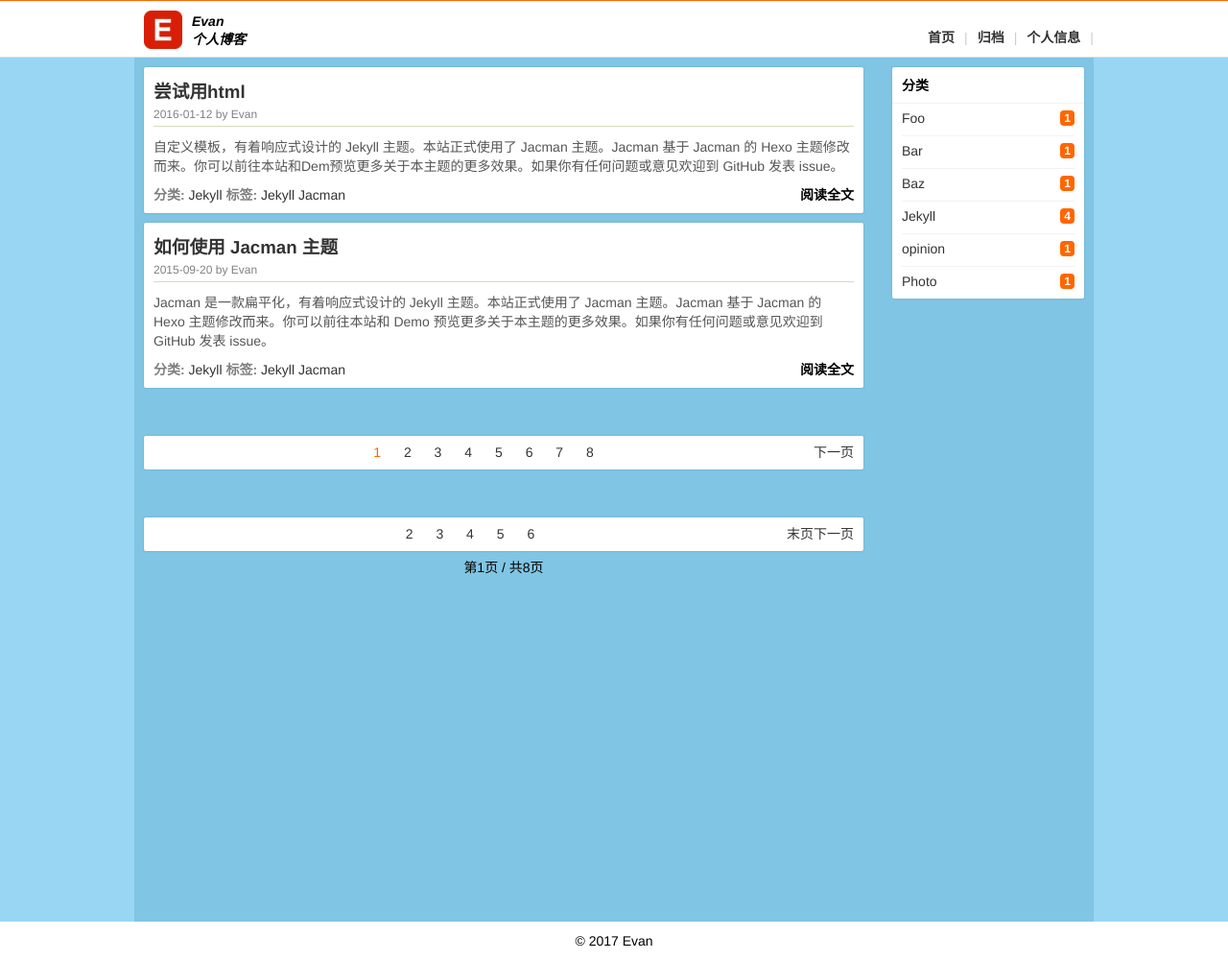
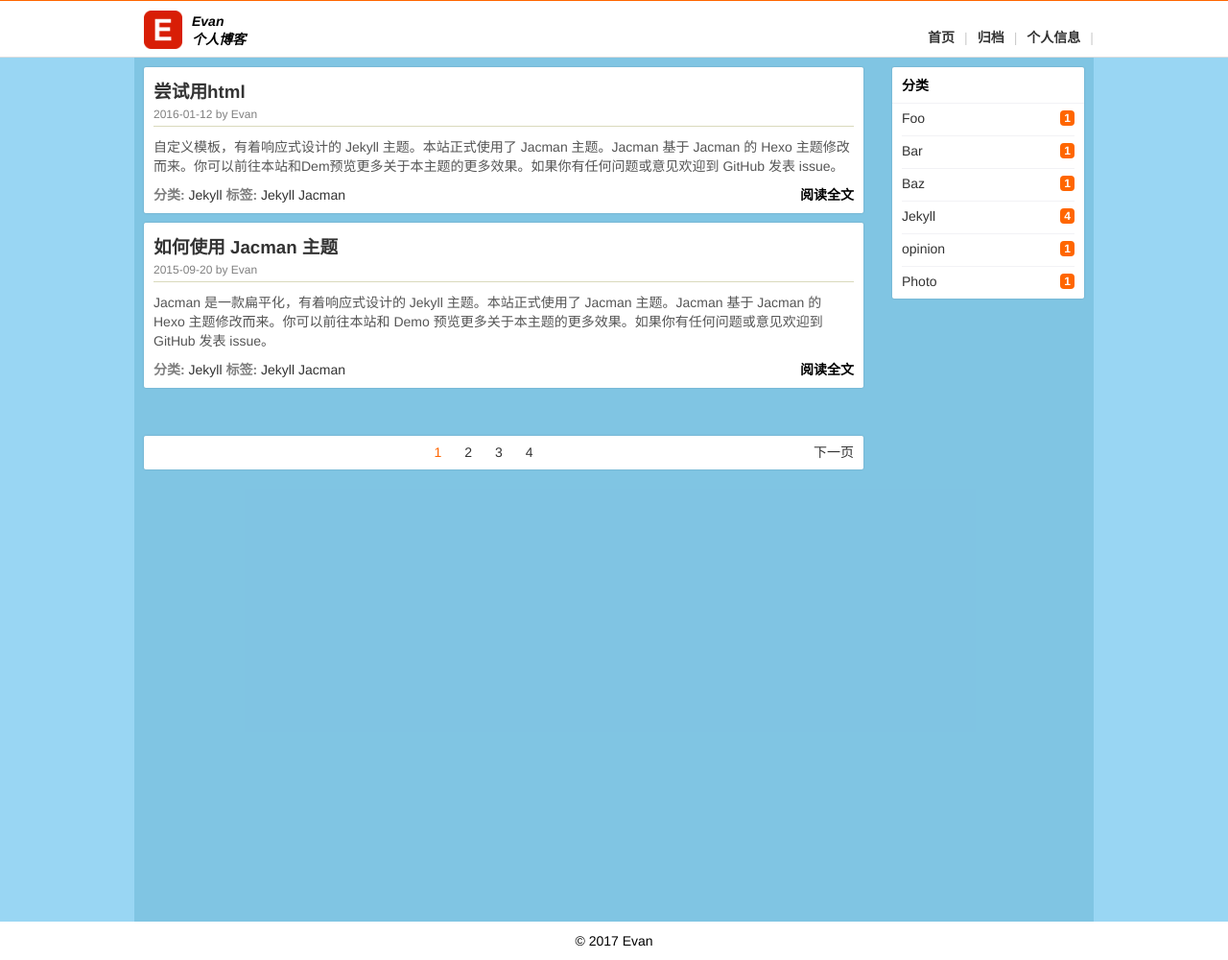
Before and after one commit to bnuephjx/bnuephjx.github.io, a Jekyll site: the page built from index.html, in a window 1280 px wide. Shown: the whole page at 96% size. Built offline with Jekyll 4.4.1, drawn with Linux system fonts in a browser that asks for light colours; the list of posts is cut into pages by our own code.

Commit message:
no message

```diff
--- a/_includes/_views/home.html
+++ b/_includes/_views/home.html
@@ -18,7 +18,7 @@
             {% endif %}
 
             <!-- 页码 -->
-            {% for page in (1..paginator.total_pages) %}
+            {% for page in (1..paginator.total_pages) limit:4 %}
                 {% if paginator.page == page %}
                     <span class="pageNum current">{{ page }}</span>
                 {% elsif page == 1 %}
@@ -34,36 +34,6 @@
             {% endif %}
         </div>
         {% endif %}
-
-
-        {% if paginator.total_pages > 1 %}
-        <div class="pagenavi clearfix">
-            {% if paginator.page > 1 %}
-                <a class="prev" href="{{ paginator.previous_page_path }}">上一页</a>
-            {% endif %}
-            {% assign pageSize = 5 %}
-            {% assign startPage = paginator.page | minus:pageSize %}
-            {% if 2 > startPage %}
-            {%  assign startPage = 2 %}
-            {% endif %}
-            {% assign endPage = paginator.page | plus:pageSize %}
-            {% if endPage >= paginator.total_pages %}
-            {%  assign endPage = paginator.total_pages | minus:1 %}
-            {% endif %}
-            {% for count in (startPage..endPage) %}
-                {% if count == paginator.page %}
-                    <span class="pageNum current">{{ count }}</span>
-                {% else %}
-                    <a class="pageNum" href="/page{{ count }}">{{ count }}</a>
-                {% endif %}
-            {% endfor %}
-            {% if paginator.next_page %}
-                <a class="next" href="{{ paginator.next_page_path }}">下一页</a>
-            {% endif %}
-            <a class="next" href="/page{{paginator.total_pages}}">末页</a>
-            <p>第{{paginator.page}}页 / 共{{paginator.total_pages}}页</p>
-        </div>
-        {% endif %}
     </div>
     <div class="blogContentRight">
         {% include _component/categorie.html %}
```
